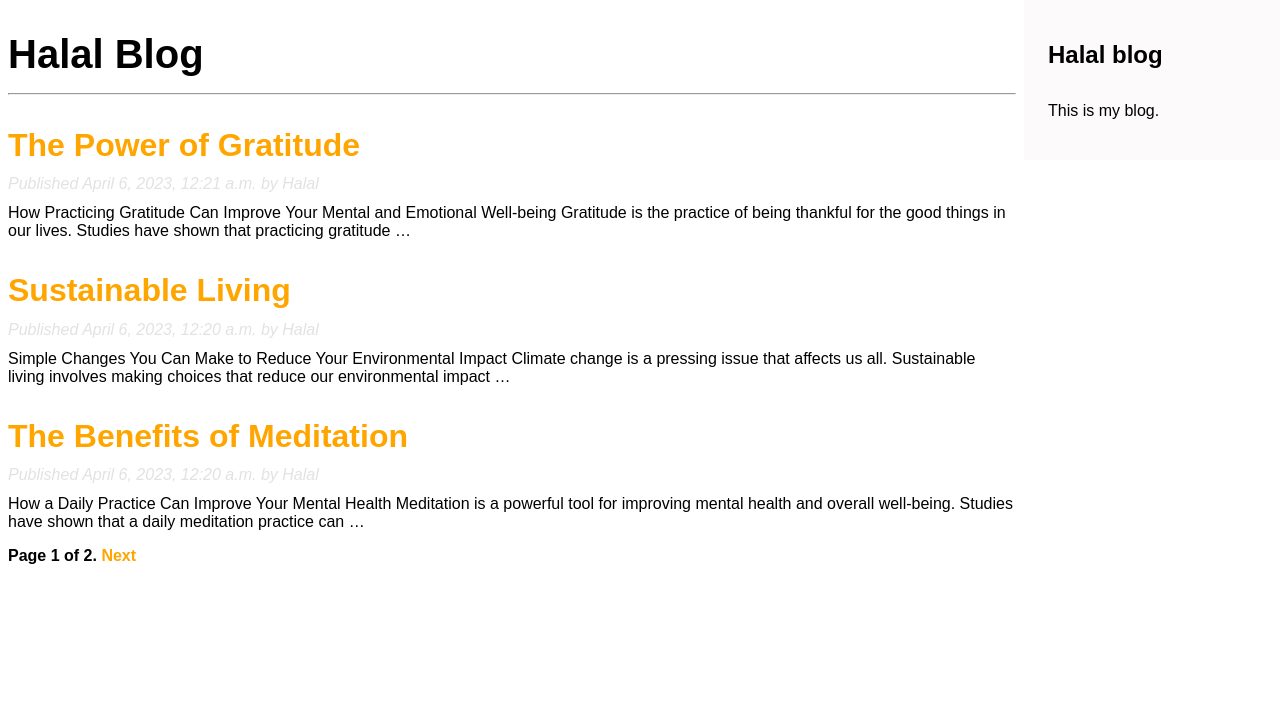
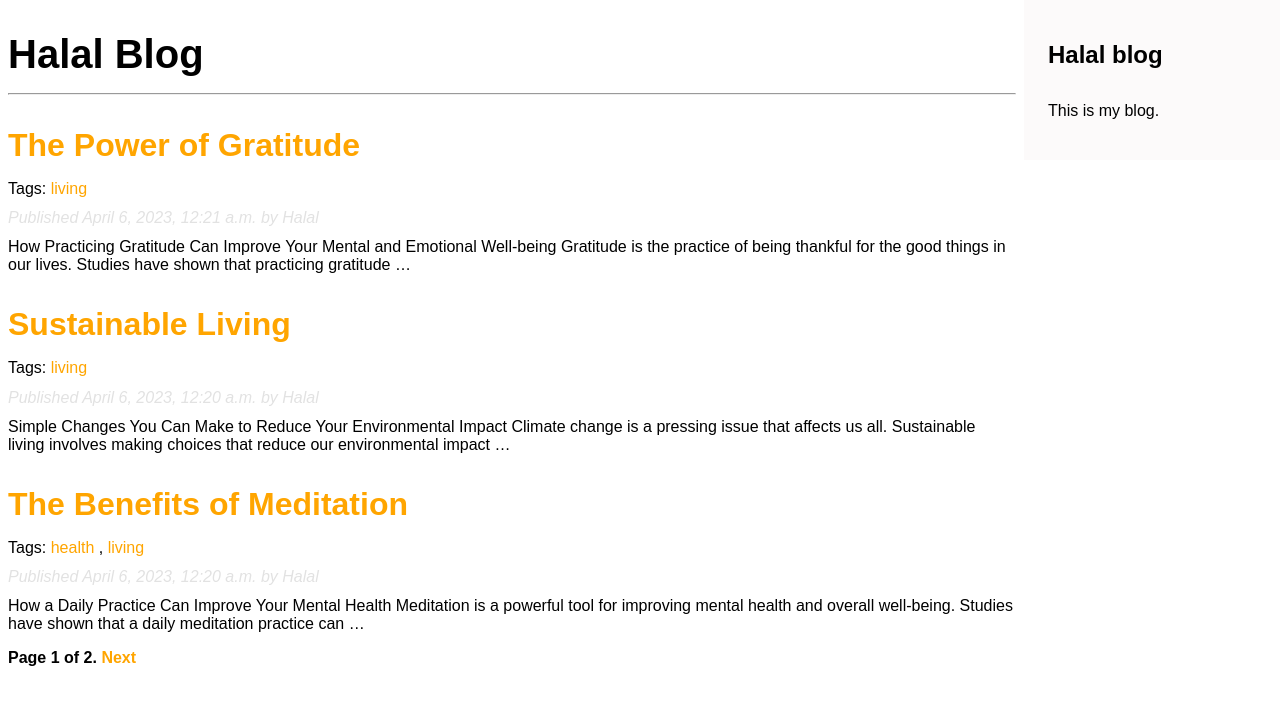
Before and after one commit to LmOpe/Halal-blog, a Django app: page /blog/ in a window 1280 px wide. Shown: the top 705 px of the page. Run offline with Django 4.2, Linux system fonts and the light colour scheme; data comes from the database, SQL or seed files in the repository; both versions use the stored data as it was after the commit.

Commit message:
Implemented tagging for blog posts

```diff
--- a/blog/models.py
+++ b/blog/models.py
@@ -2,7 +2,7 @@ from django.db import models
 from django.utils import timezone
 from django.contrib.auth.models import User
 from django.urls import reverse
-
+from taggit.managers import TaggableManager
 # Create your models here.
 
 """
@@ -59,6 +59,7 @@ class Post(models.Model):
                                                 self.publish.month,
                                                 self.publish.day,
                                                 self.slug])
+    tags = TaggableManager()
 
 class Comment(models.Model):
     post = models.ForeignKey(Post, on_delete=models.CASCADE, related_name='comments')
--- a/blog/static/css/blog.css
+++ b/blog/static/css/blog.css
@@ -28,7 +28,7 @@ h2 > a{
     text-decoration: none;
     font-size: 2rem;
 }
-.post > h2 > a{
+a{
     color: orange;
 }
 .post{
@@ -69,7 +69,6 @@ input[type='submit']{
     width: 10rem;
     border: none;
     color: white;
-    background-color: orange;
     cursor: pointer;
 }
 textarea{
@@ -77,7 +76,6 @@ textarea{
 }
 
 a {
-    color: orange;
     text-decoration: none;
 }
 a:hover{
@@ -92,3 +90,6 @@ a:hover{
     padding: 1rem;
     font-weight: bold;
 }
+.tags, .tag-header{
+    margin-top: 1rem;
+}
--- a/blog/templates/blog/post/list.html
+++ b/blog/templates/blog/post/list.html
@@ -11,6 +11,9 @@
     {% block content %}
         <h1>Halal Blog</h1>
         <hr>
+        {% if tag %}
+            <h2 class="tag-header">Posts tagged with "{{ tag.name }}"</h2>
+        {% endif %}
         {% for post in posts %}
             <article class="post">
                 <h2>
@@ -18,6 +21,15 @@
                         {{ post.title }}
                     </a>
                 </h2>
+                <p class="tags">
+                    Tags:
+                    {% for tag in post.tags.all %}
+                        <a href="{% url 'blog:post_list_by_tag' tag.slug %}">
+                            {{ tag.name }}
+                        </a>
+                        {% if not forloop.last %}, {% endif %}
+                    {% endfor %}
+                </p>
                 <p class="date">
                     Published {{ post.publish }} by {{ post.author }}
                 </p>
--- a/blog/urls.py
+++ b/blog/urls.py
@@ -5,6 +5,8 @@ app_name = 'blog'
 
 urlpatterns = [
     path('', views.post_list, name='post_list'),
+    path('tag/<slug:tag_slug>/',
+        views.post_list, name='post_list_by_tag'),
     path('<int:year>/<int:month>/<int:day>/<slug:post>',
         views.post_detail,
         name='post_detail'),
--- a/blog/views.py
+++ b/blog/views.py
@@ -3,14 +3,19 @@ from .models import Post, Comment
 from django.core.paginator import Paginator, EmptyPage, PageNotAnInteger
 from .forms import CommentForm
 from django.views.decorators.http import require_POST
+from taggit.models import Tag
 
 # Create your views here.
 
 """
 Create FBV for retrieving all the published posts
 """
-def post_list(request):
+def post_list(request, tag_slug=None):
     post_list = Post.published.all()
+    tag = None
+    if tag_slug:
+        tag = get_object_or_404(Tag, slug=tag_slug)
+        post_list = post_list.filter(tags__in=[tag])
     paginator = Paginator(post_list, 3)
     page_number = request.GET.get('page', 1)
     try:
@@ -20,7 +25,8 @@ def post_list(request):
     except EmptyPage:
         posts = paginator.page(paginator.num_pages)
     return render(request, 'blog/post/list.html',
-    {'posts': posts})
+    {'posts': posts,
+    'tag': tag})
 
 """
 Create FBV for retrieving a single post
@@ -39,6 +45,9 @@ def post_detail(request, year, month, day, post):
     'comments': comments,
     'form': form})
 
+"""
+ Create FBV for post comment
+"""
 @require_POST
 def post_comment(request, post_id):
     post = get_object_or_404(Post, id=post_id, status=Post.Status.PUBLISHED)
--- a/halal/settings.py
+++ b/halal/settings.py
@@ -38,6 +38,7 @@ INSTALLED_APPS = [
     'django.contrib.messages',
     'django.contrib.staticfiles',
     'blog.apps.BlogConfig',
+    'taggit',
 ]
 
 MIDDLEWARE = [
```
Also changed, not shown: db.sqlite3.
